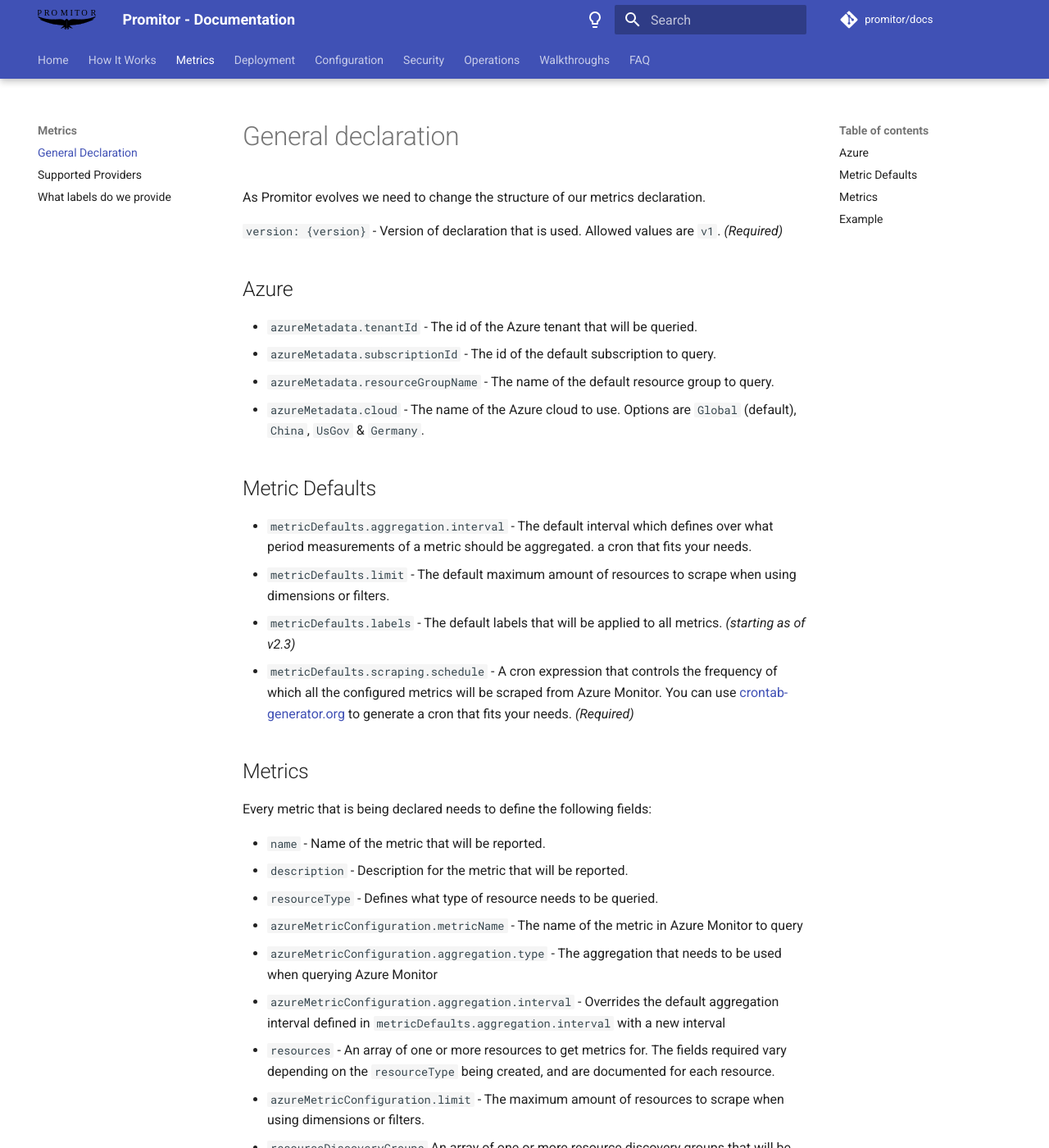
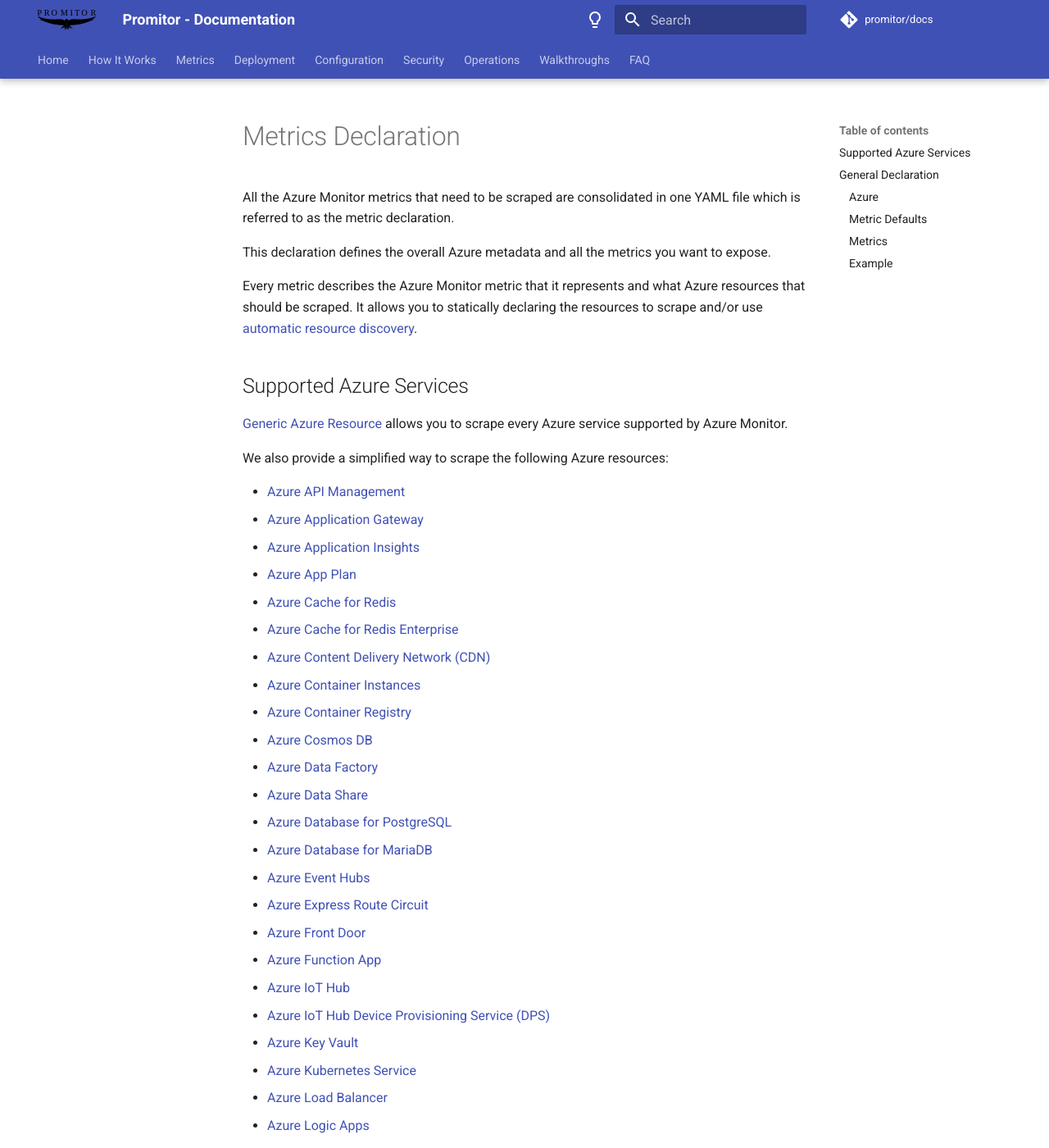
Before and after one commit to promitor/docs, an MkDocs documentation site: the page built from docs/scraping/index.md, in a window 1280 px wide and 1400 px high. Shown: the whole window at 82% size. Built offline with MkDocs 1.6.1 and Material for MkDocs 9.7.7, drawn with Linux system fonts in a browser that asks for light colours; comment, search, counter and statistics services are not loaded; the version menu is left out; some of the changed text lies outside the part shown.

Commit message:
chore: Cleanup
Signed-off-by: Tom Kerkhove <kerkhove.tom@gmail.com>

````diff
--- a/docs/metrics/general-declaration.md
+++ b/docs/scraping/index.md
@@ -1,11 +1,74 @@
-# General declaration
+# Metrics Declaration
+
+All the Azure Monitor metrics that need to be scraped are consolidated in one YAML
+file which is referred to as the metric declaration.
+
+This declaration defines the overall Azure metadata and all the metrics you want to expose.
+
+Every metric describes the Azure Monitor metric that it represents and what Azure resources that should be scraped.
+ It allows you to statically declaring the resources to scrape and/or use [automatic resource discovery](./../../../concepts/how-it-works.md#using-resource-discovery).
+
+## Supported Azure Services
+
+[Generic Azure Resource](generic-azure-resource) allows you to scrape every Azure
+service supported by Azure Monitor.
+
+We also provide a simplified way to scrape the following Azure resources:
+
+- [Azure API Management](api-management)
+- [Azure Application Gateway](application-gateway)
+- [Azure Application Insights](application-insights)
+- [Azure App Plan](app-plan)
+- [Azure Cache for Redis](redis-cache)
+- [Azure Cache for Redis Enterprise](redis-enterprise-cache)
+- [Azure Content Delivery Network (CDN)](cdn)
+- [Azure Container Instances](container-instances)
+- [Azure Container Registry](container-registry)
+- [Azure Cosmos DB](cosmos-db)
+- [Azure Data Factory](data-factory)
+- [Azure Data Share](data-share)
+- [Azure Database for PostgreSQL](postgresql)
+- [Azure Database for MariaDB](maria-db)
+- [Azure Event Hubs](event-hubs)
+- [Azure Express Route Circuit](express-route-circuit)
+- [Azure Front Door](front-door)
+- [Azure Function App](function-app)
+- [Azure IoT Hub](iot-hub)
+- [Azure IoT Hub Device Provisioning Service (DPS)](iot-hub-device-provisioning-service)
+- [Azure Key Vault](key-vault)
+- [Azure Kubernetes Service](kubernetes)
+- [Azure Load Balancer](load-balancer)
+- [Azure Logic Apps](logic-apps)
+- [Azure Monitor Autoscale](monitor-autoscale)
+- [Azure Network Gateway](network-gateway)
+- [Azure Network Interface](network-interface)
+- [Azure Service Bus Namespace](service-bus-namespace)
+- [Azure SQL Database](sql-database)
+- [Azure SQL Elastic Pool](sql-elastic-pool)
+- [Azure SQL Managed Instance](sql-managed-instance)
+- [Azure SQL Server](sql-server)
+- [Azure Storage (Account)](storage-account)
+- [Azure Storage (Blob)](blob-storage)
+- [Azure Storage (Files)](file-storage)
+- [Azure Storage (Queue)](storage-queue)
+- [Azure Synapse (Apache Spark pool)](synapse-apache-spark-pool)
+- [Azure Synapse (SQL pool)](synapse-sql-pool)
+- [Azure Synapse (Workspace)](synapse-workspace)
+- [Azure Virtual Machine](virtual-machine)
+- [Azure Virtual Machine Scale Set (VMSS)](virtual-machine-scale-set)
+- [Azure Virtual Network](virtual-network)
+- [Azure Web App](web-app)
+
+Want to help out? Create an issue and [contribute a new scraper](https://github.com/tomkerkhove/promitor/blob/master/adding-a-new-scraper.md).
+
+## General Declaration
 
 As Promitor evolves we need to change the structure of our metrics declaration.
 
 `version: {version}` - Version of declaration that is used. Allowed
 values are `v1`. *(Required)*
 
-## Azure
+### Azure
 
 - `azureMetadata.tenantId` - The id of the Azure tenant that will be queried.
 - `azureMetadata.subscriptionId` - The id of the default subscription to query.
@@ -13,7 +76,7 @@ values are `v1`. *(Required)*
 - `azureMetadata.cloud` - The name of the Azure cloud to use. Options are `Global`
  (default), `China`, `UsGov` & `Germany`.
 
-## Metric Defaults
+### Metric Defaults
 
 - `metricDefaults.aggregation.interval` - The default interval which defines over
   what period measurements of a metric should be aggregated.
@@ -26,7 +89,7 @@ values are `v1`. *(Required)*
   You can use [crontab-generator.org](https://crontab-generator.org/) to generate
   a cron that fits your needs. *(Required)*
 
-## Metrics
+### Metrics
 
 Every metric that is being declared needs to define the following fields:
 
@@ -46,7 +109,7 @@ Every metric that is being declared needs to define the following fields:
   or filters.
 - `resourceDiscoveryGroups` An array of one or more resource discovery groups that will be used to automatically
  discover all resources through Promitor Resource Discovery. For every found resource, it will get the metrics and
-  report them. Learn more on resource discovery, in [our documentation](https://promitor.io/concepts#using-resource-discovery)
+  report them. Learn more on resource discovery, in [our documentation](https://promitor.io/concepts/how-it-works#using-resource-discovery)
 
 All resources provide the capability to override the default Azure metadata:
 
@@ -57,14 +120,14 @@ Additionally, the following fields are optional:
 
 - `azureMetricConfiguration.dimension.name` - The name of the dimension that should
    be used to scrape a multi-dimensional metric in Azure Monitor.
-    - ☝ *Promitor simply acts as a proxy and will not validate if it's supported or
+  - ☝ *Promitor simply acts as a proxy and will not validate if it's supported or
      not, we recommend verifying that the dimension is supported in the
      [official documentation](https://docs.microsoft.com/en-us/azure/azure-monitor/platform/metrics-supported)*
 - `labels` - Defines a set of custom labels to include for a given metric.
 - `scraping.schedule` - A scraping schedule for the individual metric; overrides
   the the one specified in `metricDefaults`
 
-## Example
+### Example
 
 Here is an example of how you can scrape two Azure Service Bus queues  in different
 resource groups, one in the `promitor` resource group and one on the `promitor-dev`
@@ -111,7 +174,7 @@ metrics:
       - namespace: promitor-messaging-dev
         resourceGroupName: promitor-dev
         subscriptionId: ABC
-    resourceDiscoveryGroups: # Optional, requires Promitor Resource Discovery agent (https://promitor.io/concepts#using-resource-discovery)
+    resourceDiscoveryGroups: # Optional, requires Promitor Resource Discovery agent (https://promitor.io/concepts/how-it-works#using-resource-discovery)
     - name: service-bus-landscape
 ```
 
````
Also changed, not shown: docs/deployment/resource-discovery/docker.md (+1 -1 lines), docs/deployment/scraper/docker.md (+2 -1 lines), docs/metrics/supported-providers.md (deleted, +0 -52 lines), docs/scraping/scrapers/generic-azure-resource.md (added, +41 -0 lines).
